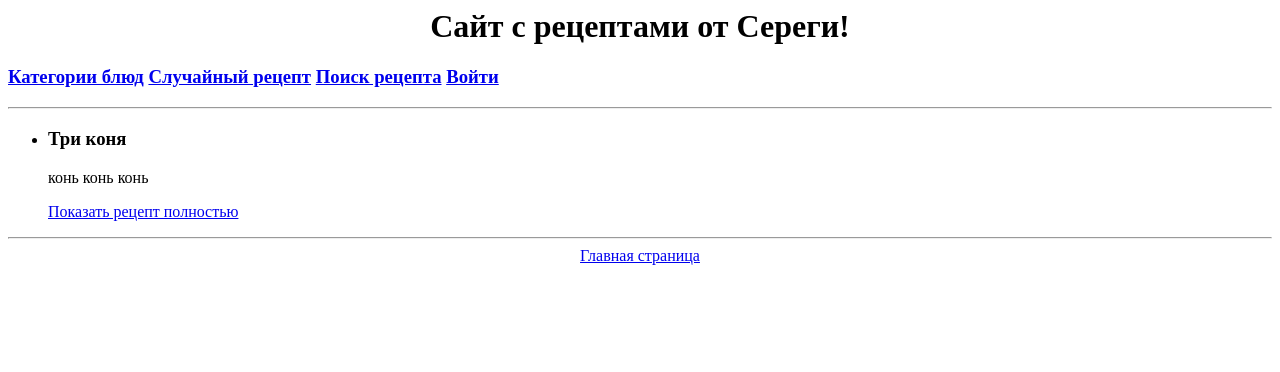
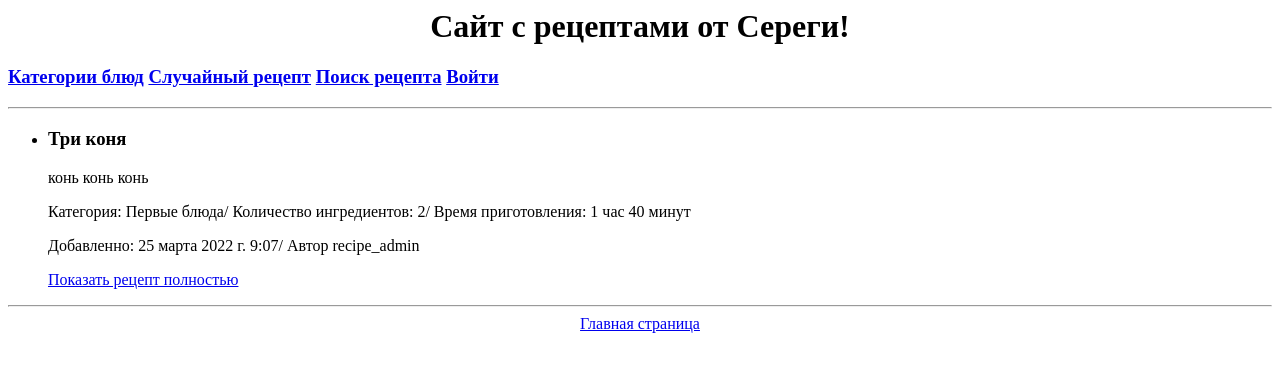
Before and after one commit to GarborSergey/Recipe, a Django app: page /dish_category/1 in a window 1280 px wide. Shown: the top 372 px of the page. Run offline with Django 4.2, Linux system fonts and the light colour scheme; data comes from the database, SQL or seed files in the repository.

Commit message:
Косметические изменения

```diff
--- a/recipes/forms.py
+++ b/recipes/forms.py
@@ -6,7 +6,7 @@ class DishForm(forms.ModelForm):
         model = Dish
         fields = ['category', 'name', 'introduction', 'ingredients_input', 'time_cook', 'recipe']
         labels = {'category': 'Категория блюда', 'name': 'Название', 'introduction': 'Краткое описание',
-                  'ingredients_input': 'Ингредиенты', 'time_cook': 'время приготовления', 'recipe': 'рецепт'}
+                  'ingredients_input': 'Ингредиенты. Вводите каждый ингредиент с новой строки!', 'time_cook': 'время приготовления', 'recipe': 'рецепт'}
 
 class ContactForm(forms.Form):
     subject = forms.CharField(max_length=100)
--- a/recipes/templates/recipes/dishes.html
+++ b/recipes/templates/recipes/dishes.html
@@ -6,6 +6,8 @@
         <li>
             <h3>{{ dish }}</h3>
             <p>{{ dish.introduction }}</p>
+            <p>Категория: {{ dish.category }}/ Количество ингредиентов: {{ dish.ingredients_num }}/ Время приготовления: {{ dish.time_cook }}</p>
+            <p>Добавленно: {{ dish.date_added }}/ Автор {{ dish.owner }}</p>
             <a href="{% url 'recipes:dish' dish.id %}">Показать рецепт полностью</a>
         </li>
         {% empty %}
```
